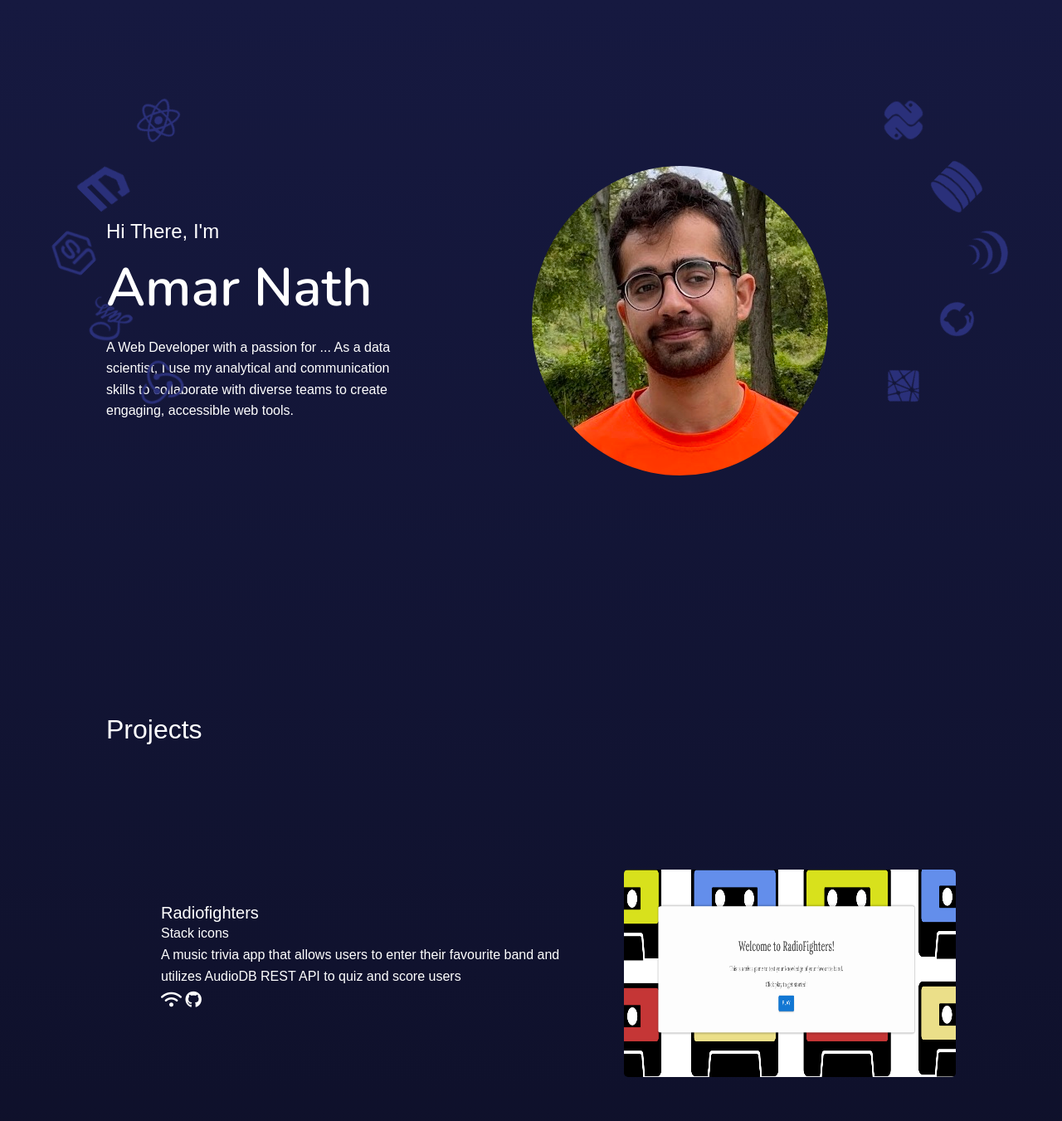
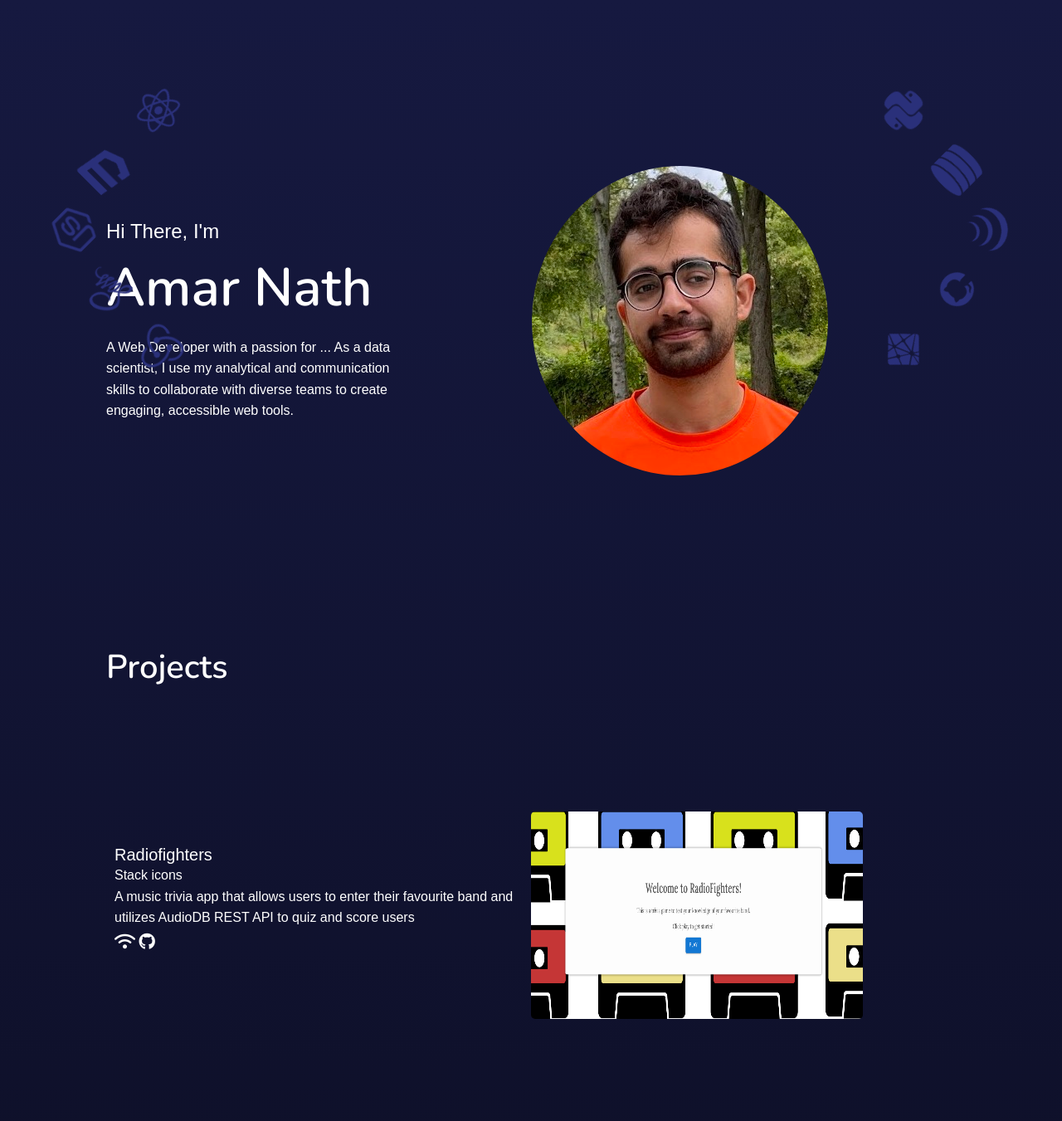
Before and after one commit to a3nath/portfolio, a website: page index.html in a window 1280 px wide. Shown: the top 1351 px of the page at 83% size. Drawn offline with nearby package versions, Linux system fonts and the light colour scheme; files whose address does not match are found by name; a web font is replaced by a local one.

Commit message:
h1 font style

```diff
--- a/styles/scss/_main.scss
+++ b/styles/scss/_main.scss
@@ -74,7 +74,7 @@ body{
 // }
 
 .cover{
-    height: 100vh;
+    height: 90vh;
     position: relative;
     // background-color: #090a1a;
 }
@@ -214,7 +214,6 @@ $purple: #3b3d54;
 
 .project-text{
     width: 50%;
-    margin: 0 auto;
     text-align: left;
     padding:40px 10px;
 }
@@ -225,6 +224,10 @@ $purple: #3b3d54;
     border-radius: 5px;
 }
 
+h1{
+    font-family: 'Nunito', serif;
+    font-size: 4rem;
+}
 
 
 // .wrap-up .svg{
```
Also changed, not shown: styles/styles.css.
